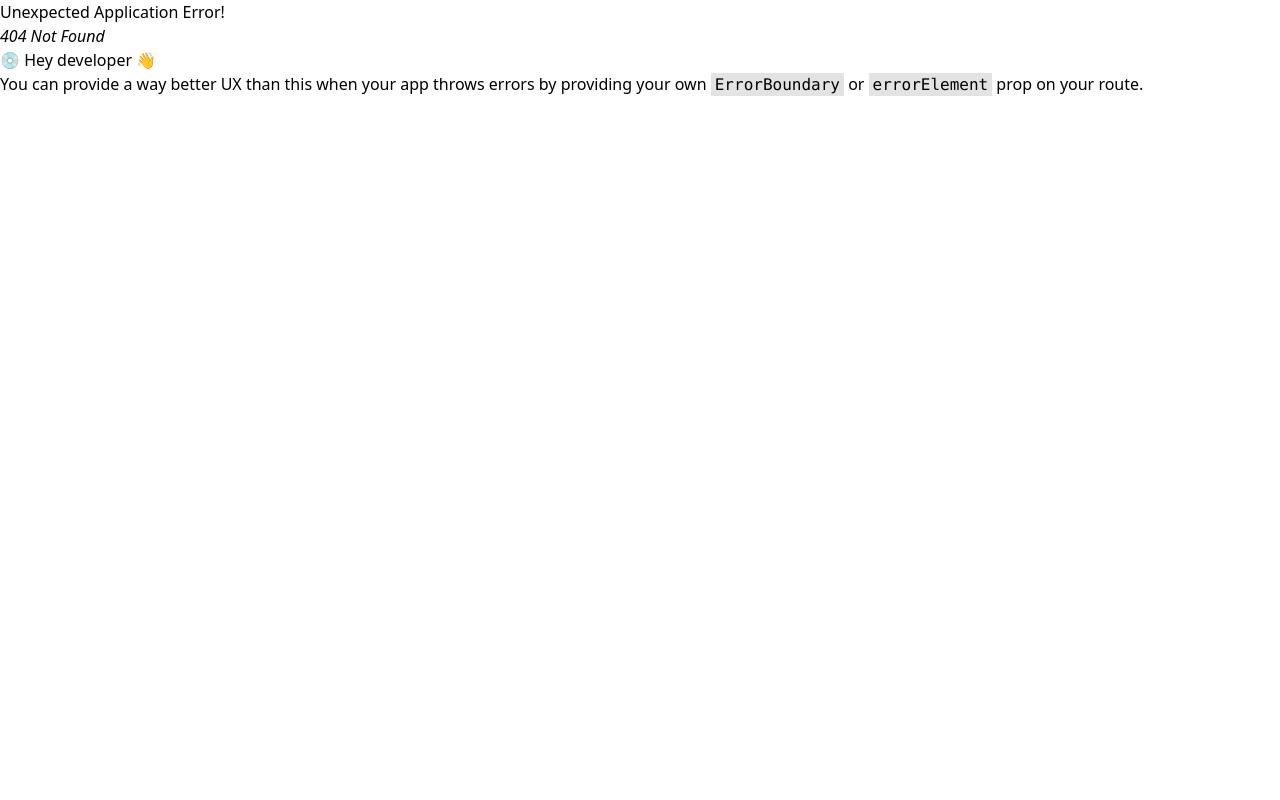
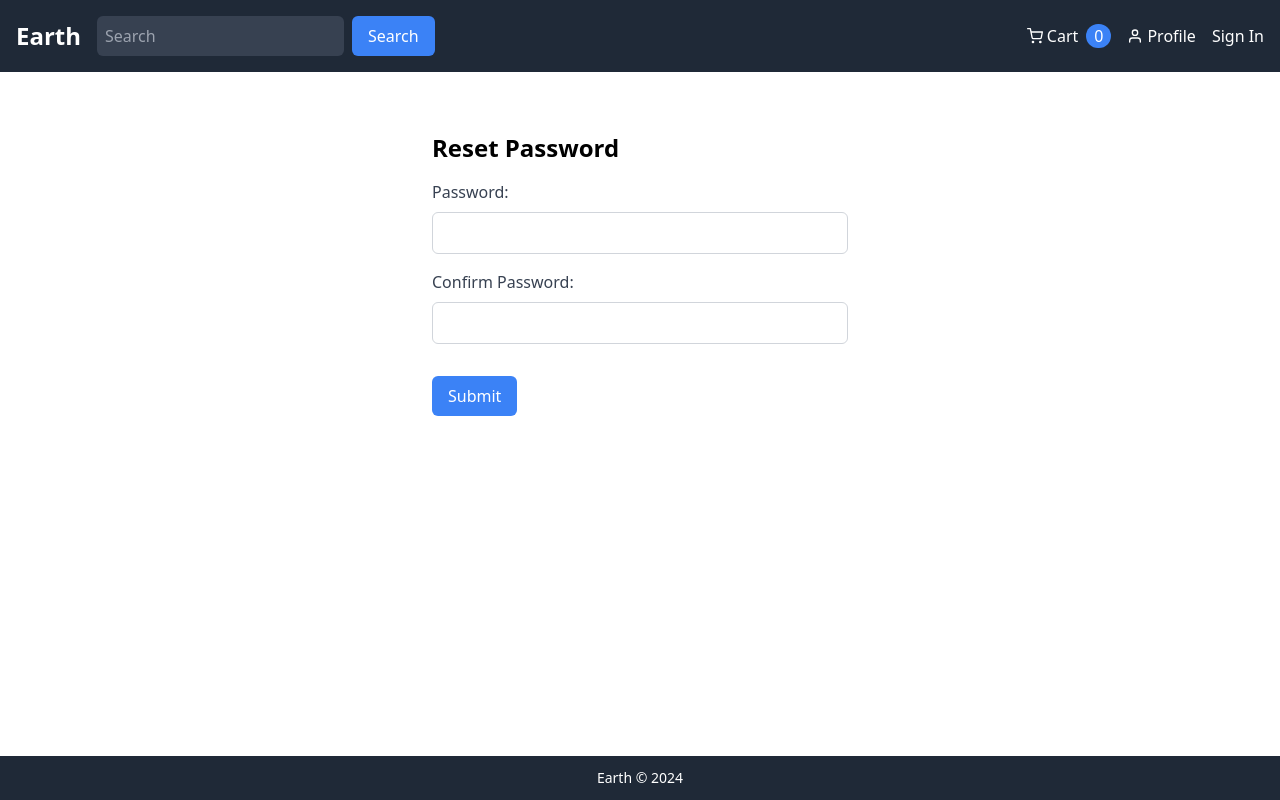
Before and after one commit to arthdarji352/Ecommerce-app-2024, a React app in the folder client/: page /reset-password/1 in a window 1280 px wide. Before the commit this address had no page. Built offline with nearby package versions, Linux system fonts and the light colour scheme; the HTML template or start-up script is replaced by a standard one.

Commit message:
add reset password FE functionality

```diff
--- a/client/src/components/Header.jsx
+++ b/client/src/components/Header.jsx
@@ -118,7 +118,9 @@ const Header = () => {
                 </li>
               </ul>
             </div>
-            <button className="text-white">Sign In</button>
+            <Link to="/login">
+              <button className="text-white">Sign In</button>
+            </Link>
           </div>
         </div>
       )}
--- a/client/src/main.jsx
+++ b/client/src/main.jsx
@@ -14,6 +14,7 @@ import ProductScreen from "./screens/ProductScreen.jsx";
 import store from "./store.js";
 import CartScreen from "./screens/CartScreen.jsx";
 import LoginScreen from "./screens/LoginScreen.jsx";
+import ResetPassword from "./screens/ResetPassword.jsx";
 
 const router = createBrowserRouter(
   createRoutesFromElements(
@@ -22,6 +23,7 @@ const router = createBrowserRouter(
       <Route path="/product/:id" element={<ProductScreen />} />
       <Route path="/cart" element={<CartScreen />} />
       <Route path="/login" element={<LoginScreen />} />
+      <Route path="/reset-password/:resetToken" element={<ResetPassword />} />
     </Route>
   )
 );
--- a/client/src/screens/LoginScreen.jsx
+++ b/client/src/screens/LoginScreen.jsx
@@ -1,7 +1,10 @@
 import React, { useState } from "react";
 import { useDispatch } from "react-redux";
 import { Link, useNavigate } from "react-router-dom";
-import { useLoginMutation } from "../slices/userApiSlice";
+import {
+  useForgotPasswordMutation,
+  useLoginMutation,
+} from "../slices/userApiSlice";
 import { setCredentials } from "../slices/userSlice";
 import Spinner from "../components/Spinner";
 import { toast } from "react-toastify";
@@ -13,6 +16,8 @@ const LoginScreen = () => {
   const [password, setPassword] = useState("");
 
   const [login, { isLoading }] = useLoginMutation();
+  const [forgotPassword, { isLoading: isLoadingPassword }] =
+    useForgotPasswordMutation();
 
   const handleLogin = async (e) => {
     e.preventDefault();
@@ -24,12 +29,23 @@ const LoginScreen = () => {
       navigate("/");
       toast.success("Login Successful", { position: "top-center" });
     } catch (error) {
-      toast.error(error?.data?.message || error?.message, {
+      toast.error(error?.data?.message || error?.error, {
         position: "top-center",
       });
     }
   };
 
+  const handleForgotPassword = async () => {
+    if (!email) toast.warning("Please enter your email");
+    else {
+      try {
+        const res = await forgotPassword({ email }).unwrap();
+        toast.success(res.message);
+      } catch (err) {
+        toast.error(err?.data?.message || err.error);
+      }
+    }
+  };
   return (
     <div className="container mx-auto mt-8 mb-28 p-4 max-w-md ">
       <h2 className="text-2xl font-semibold mb-4">Login</h2>
@@ -59,9 +75,15 @@ const LoginScreen = () => {
           />
         </div>
         <p className="mt-1">
-          Forgot Password?{" "}
-          <span className="text-blue-500 cursor-pointer">Click here</span>
+          Forgot Password?
+          <span
+            className="text-blue-500 cursor-pointer"
+            onClick={handleForgotPassword}
+          >
+            Click here
+          </span>
         </p>
+        {isLoadingPassword && <Spinner />}
         <button
           type="submit"
           className="bg-blue-500 text-white px-4 py-2 rounded-md mt-4 hover:bg-blue-600"
--- /dev/null
+++ b/client/src/screens/ResetPassword.jsx
@@ -0,0 +1,72 @@
+import React, { useState } from "react";
+import { useDispatch } from "react-redux";
+import { useNavigate, useParams } from "react-router-dom";
+import { useResetPasswordMutation } from "../slices/userApiSlice";
+import { toast } from "react-toastify";
+import Spinner from "../components/Spinner";
+
+const ResetPassword = () => {
+  const { resetToken } = useParams();
+  const navigate = useNavigate();
+  const dispatch = useDispatch();
+  const [resetPassword, { isLoading }] = useResetPasswordMutation();
+
+  const [password, setPassword] = useState("");
+  const [confirmPassword, setConfirmPassword] = useState("");
+
+  const handleResetPassword = async (e) => {
+    e.preventDefault();
+    if (password !== confirmPassword) {
+      alert("Passwords do not match");
+    } else {
+      try {
+        await resetPassword({ resetToken, password }).unwrap();
+        toast.success("Password Reset Successfully");
+        navigate("/");
+      } catch (error) {
+        toast.error(error?.data?.message || error?.error);
+      }
+    }
+  };
+  return (
+    <div className="container mx-auto mt-8 mb-28 p-4 max-w-md ">
+      <h2 className="text-2xl font-semibold mb-4">Reset Password</h2>
+      <form onSubmit={handleResetPassword}>
+        <div className="mb-4">
+          <label htmlFor="email" className="text-gray-700">
+            Password:
+          </label>
+          <input
+            type="password"
+            id="password"
+            value={password}
+            onChange={(e) => setPassword(e.target.value)}
+            className="bg-white border border-gray-300 p-2 rounded-md mt-2 w-full"
+          />
+        </div>
+        <div className="mb-4">
+          <label htmlFor="password" className="text-gray-700">
+            Confirm Password:
+          </label>
+          <input
+            type="password"
+            id="confirmPassword"
+            className="bg-white border border-gray-300 p-2 rounded-md mt-2 w-full"
+            value={confirmPassword}
+            onChange={(e) => setConfirmPassword(e.target.value)}
+          />
+        </div>
+        <button
+          type="submit"
+          className="bg-blue-500 text-white px-4 py-2 rounded-md mt-4 hover:bg-blue-600"
+          onClick={handleResetPassword}
+        >
+          Submit
+        </button>
+        {isLoading && <Spinner />}
+      </form>
+    </div>
+  );
+};
+
+export default ResetPassword;
--- a/client/src/slices/userApiSlice.js
+++ b/client/src/slices/userApiSlice.js
@@ -10,7 +10,25 @@ export const userApiSlice = apiSlice.injectEndpoints({
         body: data,
       }),
     }),
+    forgotPassword: builder.mutation({
+      query: (data) => ({
+        url: `${USERS_URL}/forgot-password`,
+        method: "POST",
+        body: data,
+      }),
+    }),
+    resetPassword: builder.mutation({
+      query: (data) => ({
+        url: `${USERS_URL}/reset-password/${data.resetToken}`,
+        method: "PATCH",
+        body: data,
+      }),
+    }),
   }),
 });
 
-export const { useLoginMutation } = userApiSlice;
+export const {
+  useLoginMutation,
+  useForgotPasswordMutation,
+  useResetPasswordMutation,
+} = userApiSlice;
```
Also changed, not shown: 1 other file (tests, documents, lock files or other folders).
